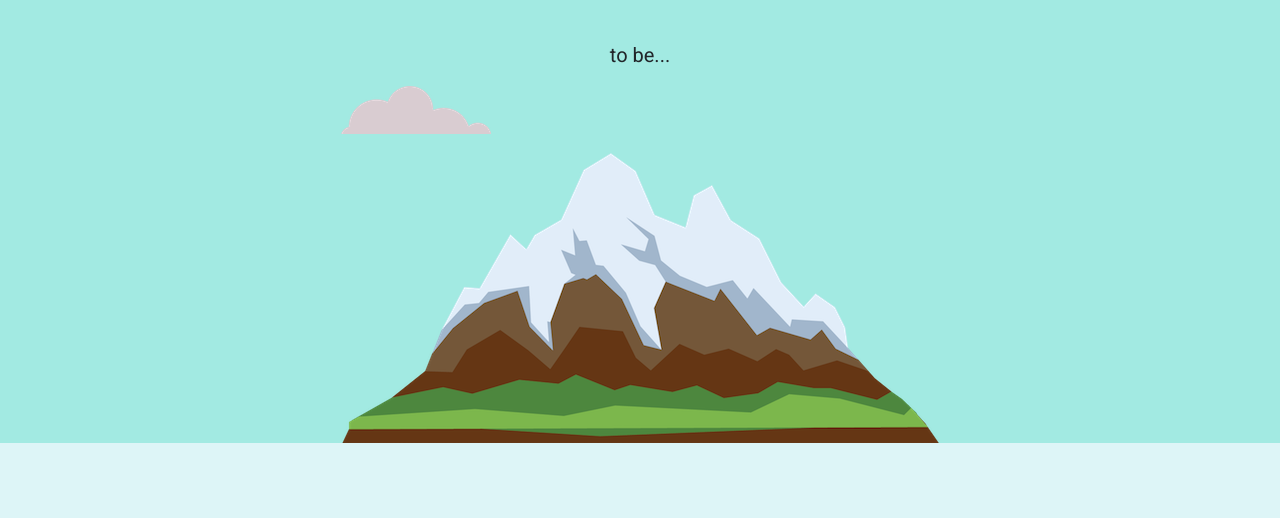
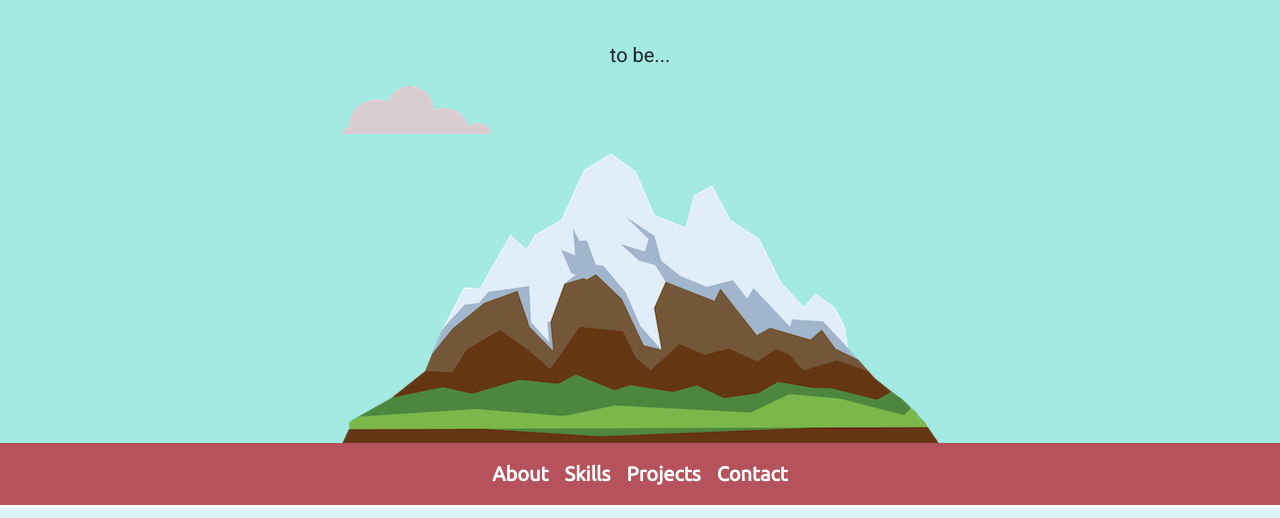
Before and after one commit to semose3/cv-portfolio, a plain HTML site: page index.html in a window 1280 px wide. Shown: the part 247-765 px from the top of the page. Drawn offline with nearby package versions, Linux system fonts and the light colour scheme.

Commit message:
Add files via upload

```diff
--- a/css/style.css
+++ b/css/style.css
@@ -6,7 +6,7 @@ html, body{
   height: auto;
   margin: 0;
   padding: 0;
-  overflow: auto;
+  /* overflow: auto; */
 }
 body{ background-color: #ddf5f7; }
 
@@ -22,7 +22,9 @@ body{ background-color: #ddf5f7; }
 .container{
   margin: auto;
 }
-
+.orange-bg{
+  background-color: #b5525c;
+}
 .light-blue{
   background-color: #ddf5f7;
 }
@@ -99,6 +101,25 @@ hr{
   position: absolute;
 }
 
+/* NAVIGATION BAR */
+#navigation-bar{
+    position: sticky;
+    top: 0;
+    opacity: 0;
+    font-family: 'Ubuntu', sans-serif;
+    font-size: 20px;
+    font-weight: 600;
+    z-index: 1;
+}
+
+#navigation-bar div.navbar{
+  border-bottom: 3px solid #fff;
+}
+
+#navigation-bar ul li a{
+  color: #fff;
+  opacity: 1;
+}
 
 /* SECTION ABOUT */
 #about p{
--- a/index.html
+++ b/index.html
@@ -9,16 +9,19 @@
   <meta charset="utf-8">
 
   <!-- BOOTSTRAP -->
+
   <link rel="stylesheet" href="https://stackpath.bootstrapcdn.com/bootstrap/4.2.1/css/bootstrap.min.css" integrity="sha384-GJzZqFGwb1QTTN6wy59ffF1BuGJpLSa9DkKMp0DgiMDm4iYMj70gZWKYbI706tWS" crossorigin="anonymous">
 
-  <!-- GOOGLE FONTS -->
-  <!-- <link href="https://fonts.googleapis.com/css?family=Indie+Flower|Roboto|Ubuntu" rel="stylesheet"> -->
+
 
   <link rel="stylesheet" href="css/flexboxgrid.css">
   <link rel="stylesheet" href="css/style.css">
 </head>
 
 <body>
+
+
+
 
   <!-- MAIN HEADER -->
   <header id="main-header">
@@ -35,6 +38,39 @@
       </div>
     </div>
   </header>
+
+
+  <!-- NAVIGATION BAR -->
+
+  <nav id = "navigation-bar">
+    <div class="navbar navbar-expand-sm navbar-light orange-bg">
+
+        <button class="navbar-toggler" type="button" data-toggle="collapse" data-target="#navbarSupportedContent" aria-controls="navbarSupportedContent" aria-expanded="false" aria-label="Toggle navigation">
+    <span class="navbar-toggler-icon"></span>
+  </button>
+
+        <div class="collapse navbar-collapse justify-content-center" id="navbarSupportedContent">
+        <ul class = "navbar-nav ">
+            <li class="nav-item active">
+                <a class="nav-link" href="#about">About</a>
+            </li>
+
+            <li class="nav-item ">
+                <a class="nav-link" href="#skills">Skills</a>
+            </li>
+
+            <li class="nav-item ">
+                <a class="nav-link" href="#projects">Projects</a>
+            </li>
+
+            <li class="nav-item ">
+                <a class="nav-link" href="#contact">Contact</a>
+            </li>
+        </ul>
+    </div>
+
+    </div>
+</nav>
 
   <!-- SECTION ABOUT -  -->
   <section id="about">
@@ -78,7 +114,7 @@
                 <div class="d-block w-100 vh100">
                   <h2>Home.</h2>
                   <img src="img/about/house.png" class="carousel-image img-fluid small-img" alt="house-img">
-                  <p>I live in Vrhnika, just 20km from Ljubljana. I can get there with my blue rocket. </p>
+                  <p>I live in Vrhnika. I can get to work with my blue rocket. </p>
                   <img src="img/about/car.png " class="carousel-image img-fluid small-img" alt="car-img">
                 </div>
               </div>
--- a/js/script.js
+++ b/js/script.js
@@ -42,7 +42,14 @@ function mainHeaderFadeOut(){
 }
 
 
+// NAVIGATION bar
+function showNav(){
 
+}
+
+function hideNav(){
+
+}
 // EDUCATION VARIABLES
 var educationEl = $("#about-education img");
 var carouselEL = $(".carousel-item");
@@ -51,10 +58,11 @@ var carouselEL = $(".carousel-item");
 
 
 // FINDING POSITION
-var skills = $("#skills");
-var position = skills.position().top;
+let about = $("about");
+let skills = $("#skills");
+let skillsPosition = skills.position().top;
 
-console.log(position);
+console.log(skillsPosition);
 
 $(document).ready(()=>{
   mainHeaderFadeIn();
@@ -65,11 +73,24 @@ width = $(window).width();
 console.log("width: " + width);
 
 
+// $(window).scroll(function(){
+//
+// });
+
 
 
 $(window).scroll(function(){
+  let scrollPosition = $(window).scrollTop();
+  console.log("Scroll position" + scrollPosition);
 
-  if($(this).scrollTop() > position-200){
+if(scrollPosition > 700){
+  $("#navigation-bar").delay().animate({
+    opacity: 1
+  }, 1000);
+}
+
+
+  if($(this).scrollTop() > skillsPosition-200){
     $("#skills p").delay().animate({opacity: 1});
     $("#skills #html-img").delay(500).animate({opacity: 1}, 500);
     $("#skills #css-img").delay(1300).animate({opacity: 1}, 500);
--- a/projects/appTheme/css/style.css
+++ b/projects/appTheme/css/style.css
@@ -1,9 +1,16 @@
+html, body{
+  width: 100%;
+  height: auto;
+  margin: 0;
+  padding: 0;
+  overflow: auto;
+}
+
 body{
   font-family: "Open-sans", sans-serif;
   font-size: 17px;
   line-height: 1.5em;
-  margin: 0;
-  padding: 0;
+
 }
 
 img{
```
